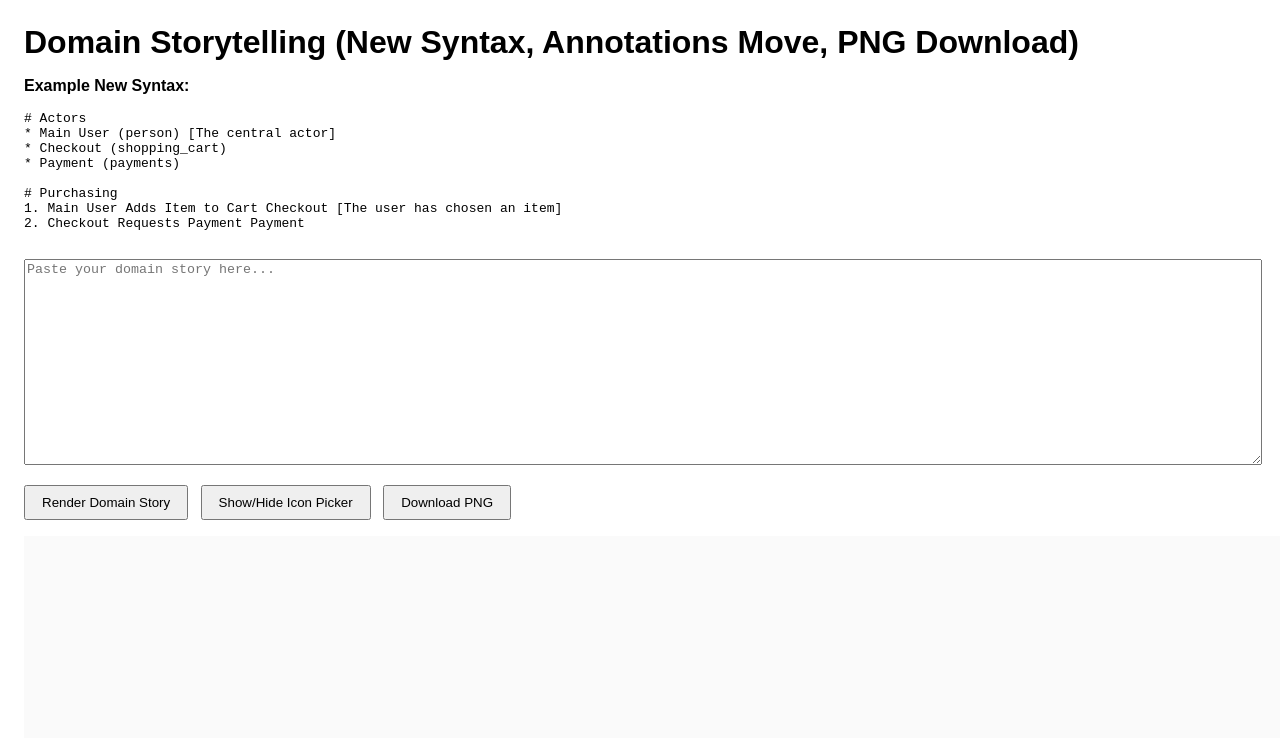
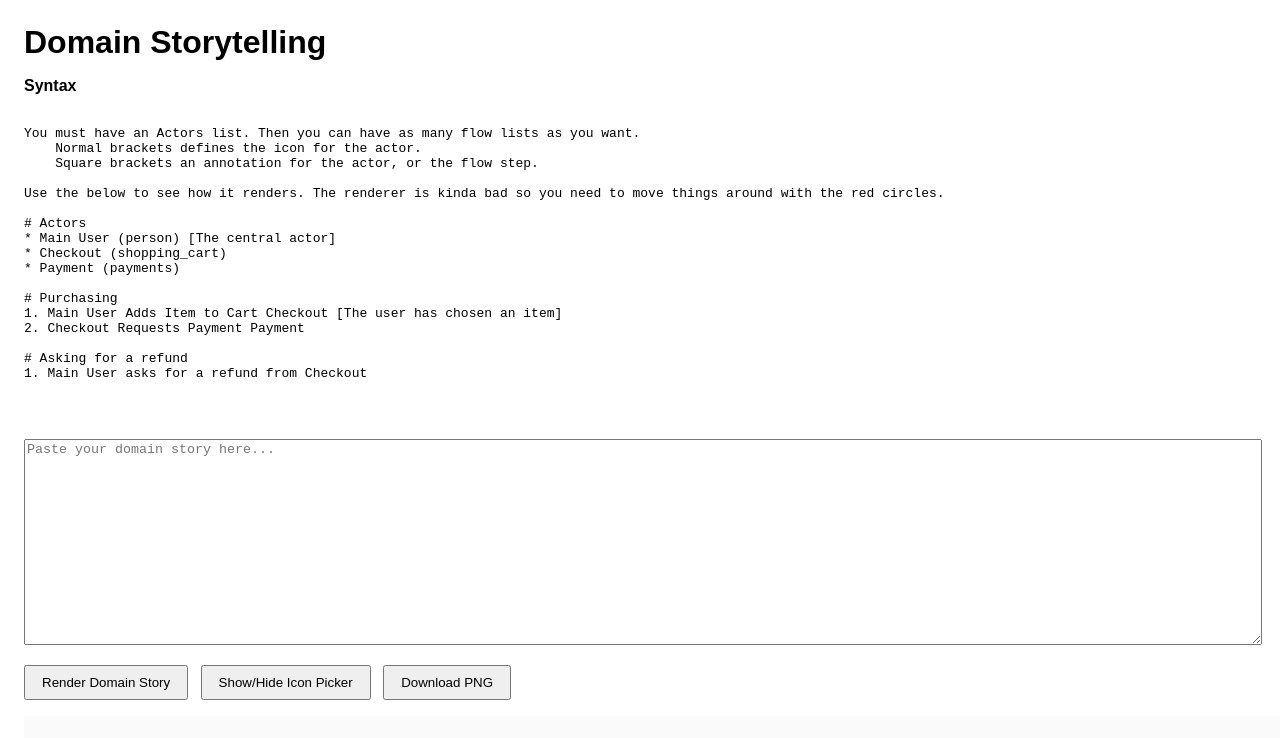
Before and after one commit to sighmoan1/domainstorytelling, a plain HTML site: page index.html in a window 1280 px wide. Shown: the top 738 px of the page. Drawn offline with nearby package versions, Linux system fonts and the light colour scheme.

Commit message:
Update index.html

```diff
--- a/index.html
+++ b/index.html
@@ -191,10 +191,17 @@
   </style>
 </head>
 <body>
-  <h1>Domain Storytelling (New Syntax, Annotations Move, PNG Download)</h1>
+  <h1>Domain Storytelling</h1>
 
-  <p><strong>Example New Syntax:</strong></p>
+  <p><strong>Syntax</strong></p>
   <pre>
+
+You must have an Actors list. Then you can have as many flow lists as you want.
+    Normal brackets defines the icon for the actor.
+    Square brackets an annotation for the actor, or the flow step.
+
+Use the below to see how it renders. The renderer is kinda bad so you need to move things around with the red circles.
+
 # Actors
 * Main User (person) [The central actor]
 * Checkout (shopping_cart)
@@ -203,6 +210,11 @@
 # Purchasing
 1. Main User Adds Item to Cart Checkout [The user has chosen an item]
 2. Checkout Requests Payment Payment
+
+# Asking for a refund
+1. Main User asks for a refund from Checkout
+
+
   </pre>
 
   <textarea id="storyInput" placeholder="Paste your domain story here..."></textarea>
```
